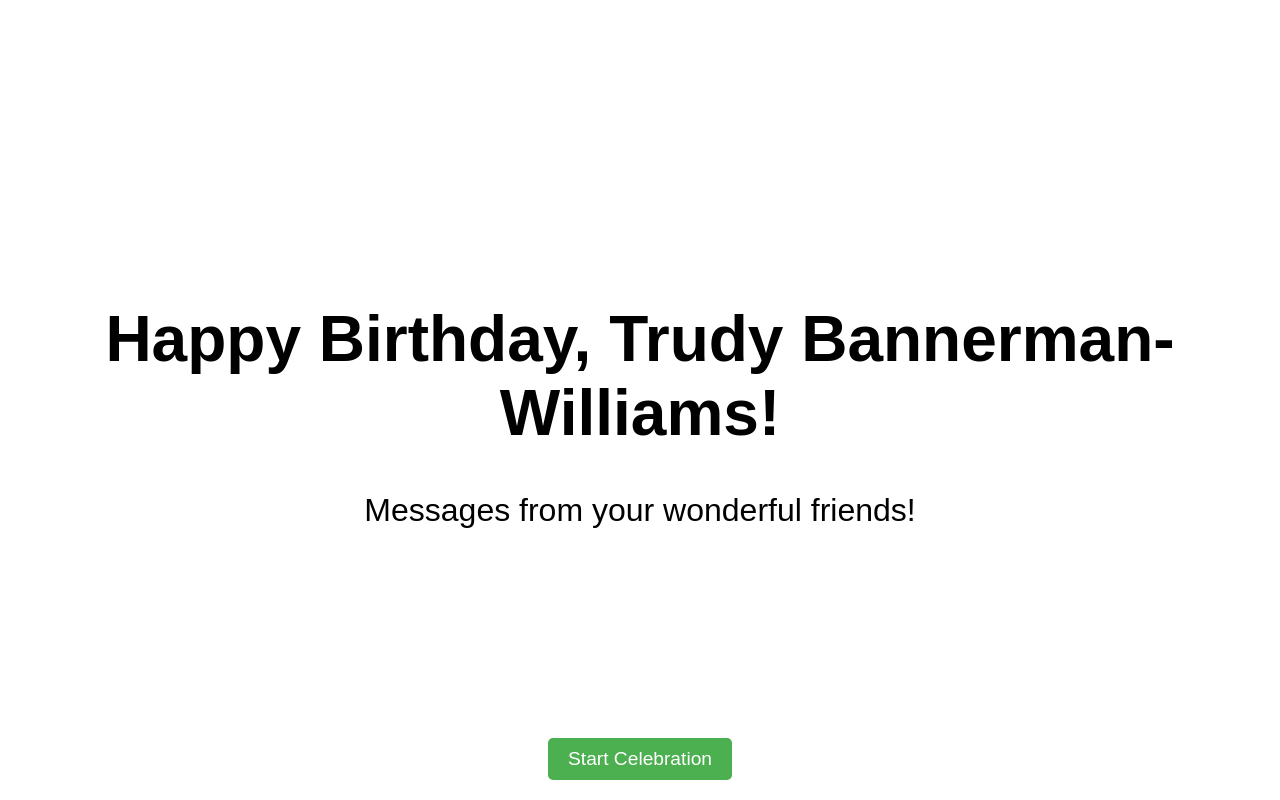
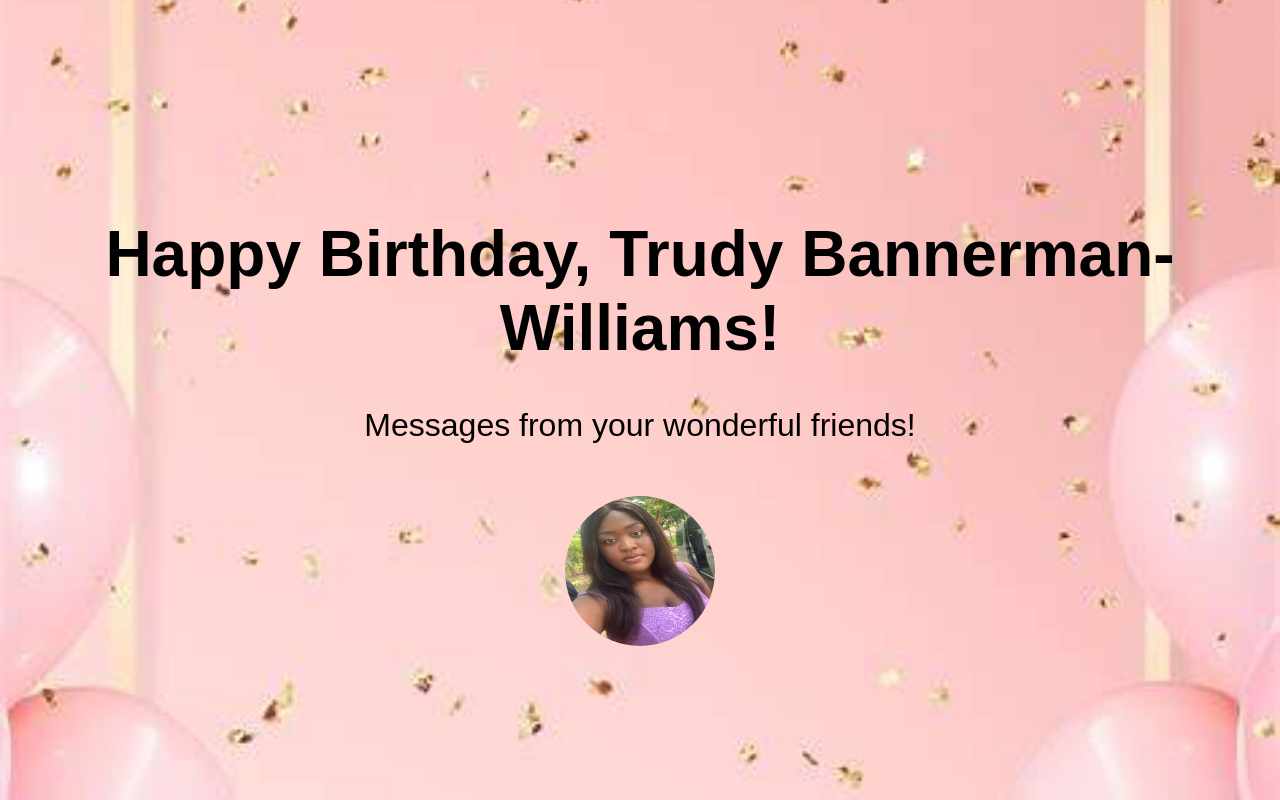
Before and after one commit to Dedeyd70/Birthday, a plain HTML site: page src/index.html in a window 1280 px wide. Both pictures are taken after a click on the button "Start Celebration". Drawn offline with Linux system fonts and the light colour scheme; files that its build step writes are made by us from their sources.

Commit message:
Update file paths for images and scripts

```diff
--- a/src/index.html
+++ b/src/index.html
@@ -4,19 +4,19 @@
     <meta charset="UTF-8">
     <meta name="viewport" content="width=device-width, initial-scale=1.0">
     <title>Happy Birthday!</title>
-    <link rel="stylesheet" href="src/styles/styles.css">
+    <link rel="stylesheet" href="../src/styles.css">
 </head>
 <body>
     <div class="message" id="birthdayMessage">
         <h1>Happy Birthday, Trudy Bannerman-Williams!</h1>
         <p id="teamMessage">Messages from your wonderful friends!</p>
     </div>
-    <img id="trudyPic" class="trudy-pic" src="src/images/trudy3.jpg" alt="Trudy's Picture">
+    <img id="trudyPic" class="trudy-pic" src="../src/images/trudy3.jpg" alt="Trudy's Picture">
 
     <!-- Start Button -->
     <button class="button" id="startButton">Start Celebration</button>
 
-    <audio id="birthdaySong" src="src/assets/a-birthday-to-remember-201324.mp3"></audio>
-    <script src="src/scripts/script.js"></script>
+    <audio id="birthdaySong" src="../src/a-birthday-to-remember-201324.mp3"></audio>
+    <script src="../src/script.js"></script>
 </body>
 </html>
--- a/src/styles/styles.css
+++ b/src/styles.css
@@ -4,7 +4,7 @@ body {
     justify-content: center;
     align-items: center;
     height: 100vh;
-    background-image: url('src/images/ff.jpg');
+    background-image: url('../src/images/ff.jpg');
     background-size: cover;
     background-position: center;
     background-repeat: no-repeat;
```
Also changed, not shown: src/script.js (renamed from src/scripts/script.js), 2 other files.
